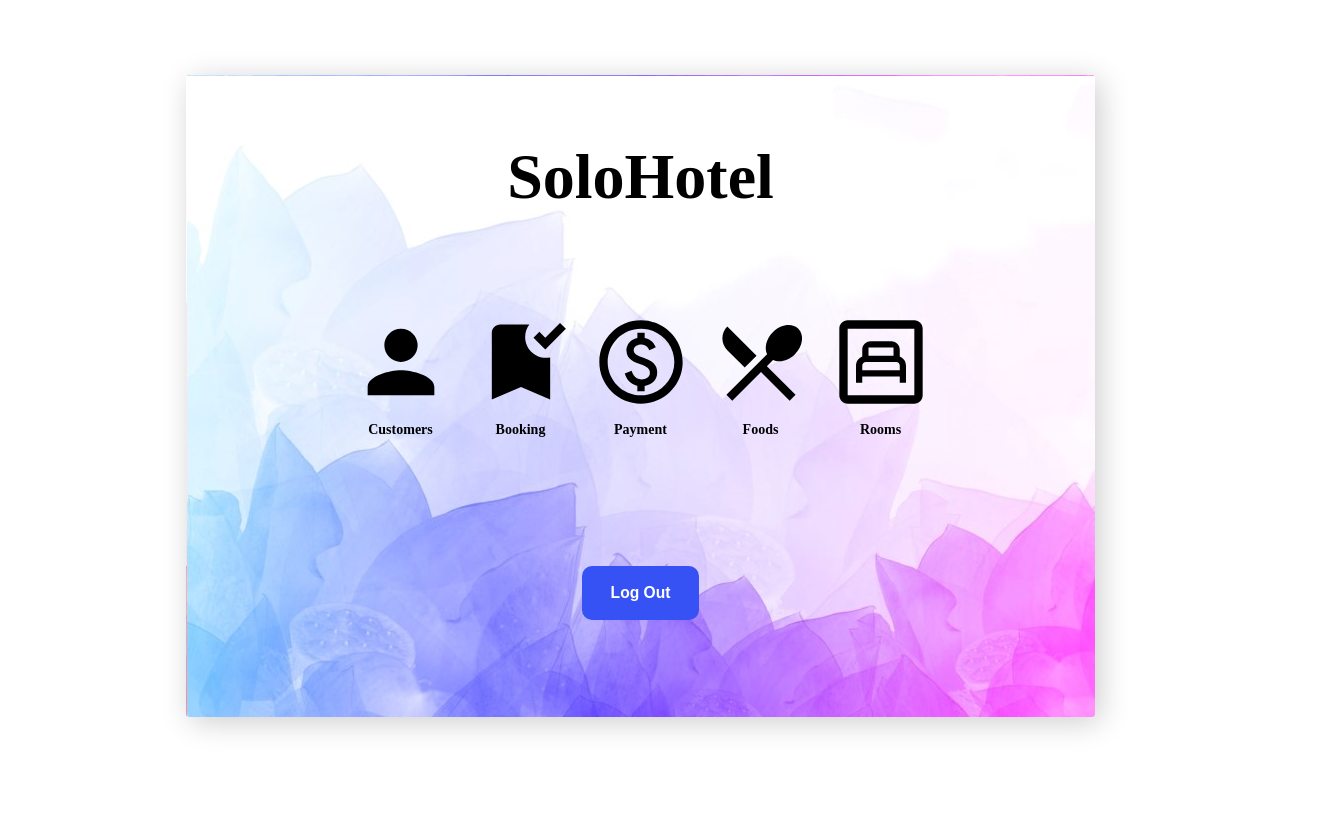
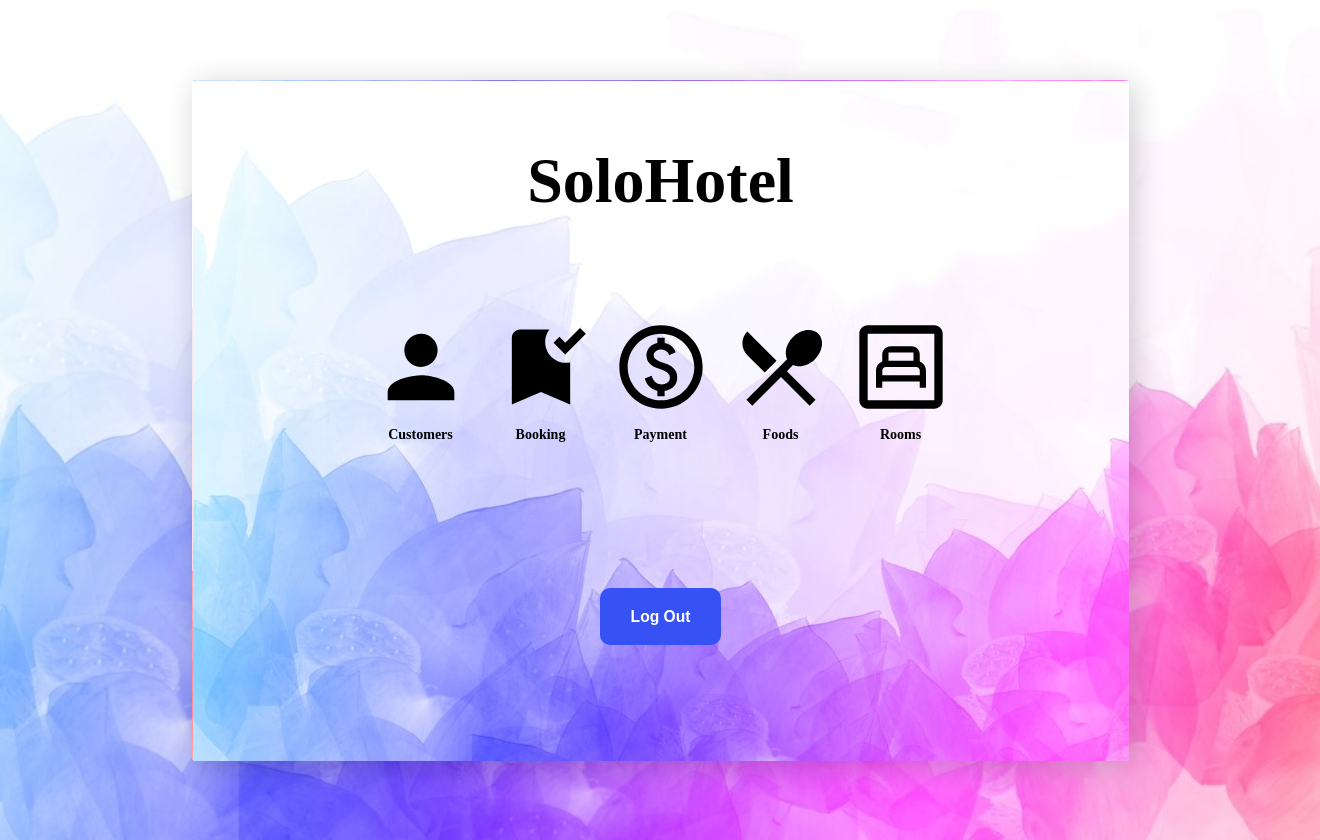
Before and after one commit to Udeesha-Prabhashana/RAD_GROUP_PROJECT, a React (Create React App) app in the folder Frontend/: page /home in a window 1280 px wide. Shown: the whole page, 1320 px wide, since content can reach past the window. Before the commit the page ends 800 px from the top, so only its background shows below. Built offline with nearby package versions, Linux system fonts and the light colour scheme; sample sign-in values are in the browser's storage.

Commit message:
Added site name and favicon

```diff
--- a/Frontend/public/index.html
+++ b/Frontend/public/index.html
@@ -2,7 +2,7 @@
 <html lang="en">
   <head>
     <meta charset="utf-8" />
-    <link rel="icon" href="%PUBLIC_URL%/favicon.ico" />
+    <link rel="icon" href="https://www.favicon.cc/logo3d/641986.png" />
     <meta name="viewport" content="width=device-width, initial-scale=1" />
     <meta name="theme-color" content="#000000" />
     <meta
@@ -24,7 +24,7 @@
       work correctly both with client-side routing and a non-root public URL.
       Learn how to configure a non-root public URL by running `npm run build`.
     -->
-    <title>React App</title>
+    <title>SoloHotel Management System</title>
   </head>
   <body>
     <noscript>You need to enable JavaScript to run this app.</noscript>
--- a/Frontend/src/pages/home/home.scss
+++ b/Frontend/src/pages/home/home.scss
@@ -1,109 +1,16 @@
-// /* home.scss */
-
-// .home {
-//     display: flex;
-//     flex-direction: column;
-//     height: 100vh; /* Set the height to 100% of the viewport height */
-//     background-color: white; /* Blue background color */
-//     color: black; /* Text color */
-
-//     .top {
-//       text-align: center;
-//       padding: 20px 0;
-//       font-size: 24px;
-//       font-weight: bold;
-
-//       .link {
-//         text-decoration: none;
-//         color: #fff;
-//       }
-
-//       .logo {
-//         font-size: 1.5em;
-//       }
-//     }
-
-//     .center {
-//       height: 50%;
-//       flex-grow: 1; /* Allow the center section to expand and fill the remaining space */
-//       display: flex;
-//       justify-content: center;
-//       align-items: center;
-//       width: 90%; /* Adjust the width of the container as needed */
-//       padding: 20px;
-//       // border: 1px solid #2155CD;
-//       border-radius: 8px;
-//       box-shadow: 0 0 10px rgba(0, 0, 0, 0.1);
-//       background-color: #fff;
-//       box-shadow:
-//       0px 0px 10px rgba(0, 0, 0, 0.3),
-//       0px 4px 6px rgba(0, 0, 0, 0.2);
-//       margin: auto;
-//       margin-top: auto;
-//       margin-bottom: auto;
-//       // background: rgba(255, 255, 255, 0.05);
-//       // backdrop-filter: blur(10px);
-//       // border-top: 1px solid rgba(255, 255, 255, 0.2);
-//       // border-left: 1px solid rgba(255, 255, 255, 0.2);
-//       // box-shadow: 5px 5px 30px rgba(0, 0, 0, 0.2);
-//       // border-radius: 3px;
-
-//       ul {
-//         list-style: none;
-//         padding: 0;
-
-//         li {
-//           display: flex;
-//           align-items: center;
-//           padding: 10px;
-//           cursor: pointer;
-//           transition: background-color 0.3s;
-
-//           &:hover {
-//             background-color: #1565C0; /* Darker blue on hover */
-//           }
-
-//           .icon {
-//             margin-right: 10px;
-//             font-size: 24px;
-//           }
-
-//           span {
-//             font-size: 18px;
-//           }
-//         }
-//       }
-//     }
-
-//     .logout {
-//       text-align: center;
-//       padding: 20px;
-
-//       .logout-button {
-//         background-color: #F44336; /* Red logout button */
-//         color: #fff;
-//         border: none;
-//         padding: 10px 20px;
-//         border-radius: 5px;
-//         cursor: pointer;
-//         transition: background-color 0.3s;
-
-//         &:hover {
-//           background-color: #D32F2F; /* Darker red on hover */
-//         }
-//       }
-//     }
-//   }
-
-
-/* home.scss */
 .home1 {
   display: flex;
   flex-direction: column;
   align-items: center;
-  height: 94vh;
+  height: 100vh; /* Use 100vh to cover the full viewport height */
+  width: 100vw;  /* Use 100vw to cover the full viewport width */
   padding: 20px;
+  background-image: url('../images/Picture1.jpg');
+  background-size: cover; /* Make the background image cover the entire element */
+  background-repeat: no-repeat; /* Prevent the background image from repeating */
+  background-position: center; /* Center the background image */
 }
+
 
 .header{
   margin-top: 1px;
```
